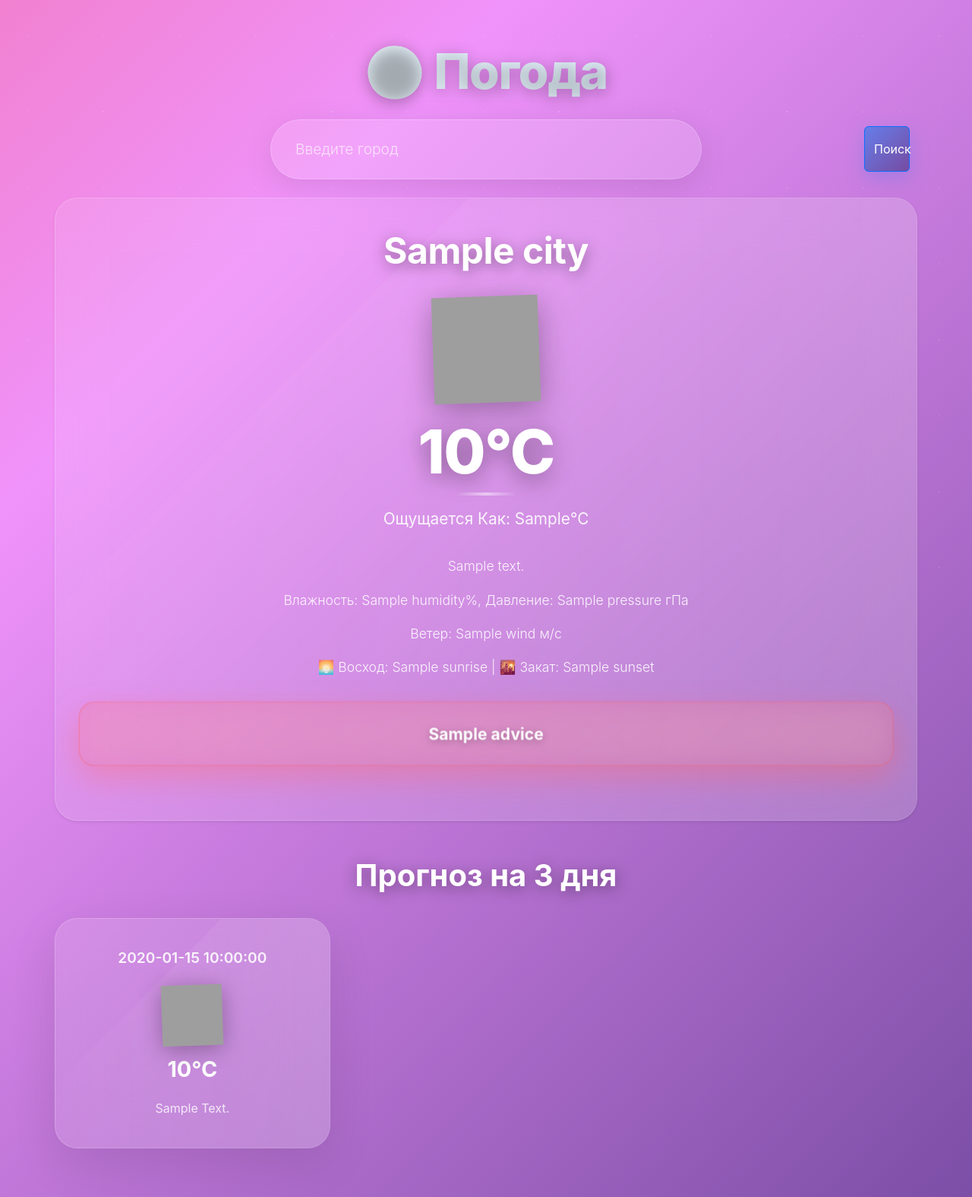
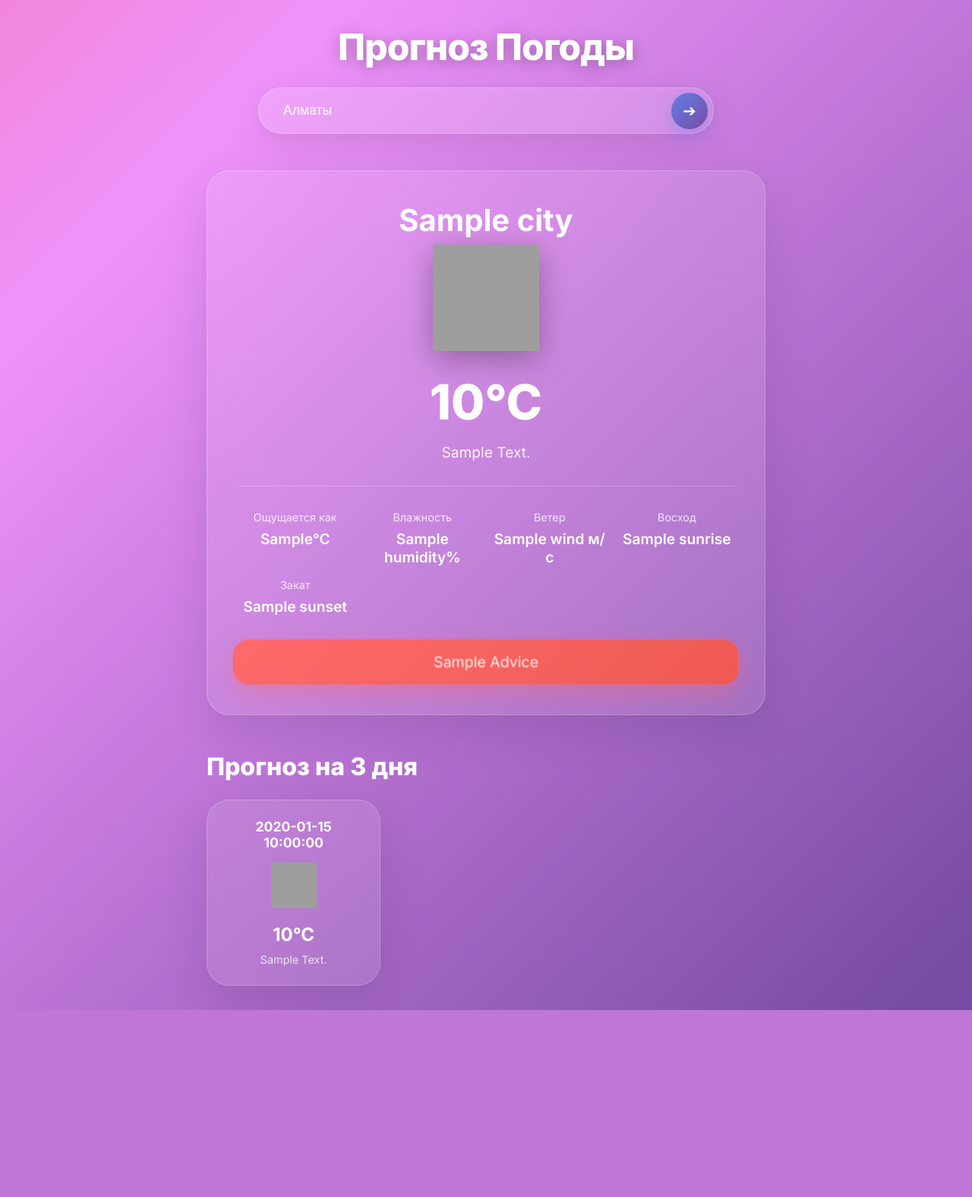
Before and after one commit to InkonIo/WeatherProject, a Flask app: template templates/index.html in a window 1280 px wide. Shown: the whole page at 76% size. After the commit the page ends 1329 px from the top, so only its background shows below. Run offline with Flask 3, Linux system fonts and the light colour scheme; the template is opened without the code that fills it: most values are stand-ins (such as "Sample title", 1, 10 or a date in 2020); grey boxes are pictures that could not be loaded.

Commit message:
готов послдений коммит + тех задание

```diff
--- a/app.py
+++ b/app.py
@@ -4,7 +4,6 @@ from datetime import datetime
 
 app = Flask(__name__)
 
-# Ваш API ключ от OpenWeatherMap
 API_KEY = "d25be7881e448482385df1a9ee215eac"
 
 
@@ -12,7 +11,7 @@ def get_weather(city):
     """Получение текущей погоды для города"""
     try:
         url = f"http://api.openweathermap.org/data/2.5/weather?q={city}&appid={API_KEY}&units=metric&lang=ru"
-        response = requests.get(url, timeout=5)
+        response = requests.get(url, timeout=5 )
         data = response.json()
 
         if data.get("cod") != 200:
@@ -39,14 +38,13 @@ def get_forecast(city):
     """Получение прогноза на 3 дня"""
     try:
         url = f"http://api.openweathermap.org/data/2.5/forecast?q={city}&appid={API_KEY}&units=metric&lang=ru"
-        response = requests.get(url, timeout=5)
+        response = requests.get(url, timeout=5 )
         data = response.json()
 
         if data.get("cod") != "200":
             return []
 
         forecast = []
-        # Берем прогноз на каждый день (каждые 24 часа = 8 записей по 3 часа)
         for i in range(0, min(24, len(data["list"])), 8):
             item = data["list"][i]
             date_obj = datetime.fromtimestamp(item["dt"])
@@ -60,7 +58,7 @@ def get_forecast(city):
                 }
             )
 
-        return forecast[:3]  # Возвращаем только 3 дня
+        return forecast[:3]
 
     except Exception as e:
         print(f"Ошибка получения прогноза: {e}")
@@ -103,20 +101,16 @@ def index():
     forecast = []
     advice = None
 
-    # Определяем город для поиска
     if request.method == "POST":
         city = request.form.get("city", "").strip()
     else:
-        city = "Алматы"  # Город по умолчанию
+        city = "Алматы"
 
     if city:
-        # Получаем данные о погоде
         weather = get_weather(city)
 
         if weather:
-            # Получаем прогноз
             forecast = get_forecast(city)
-            # Генерируем совет
             advice = get_weather_advice(weather)
 
     return render_template("index.html", weather=weather, forecast=forecast, advice=advice)
--- a/static/style.css
+++ b/static/style.css
@@ -12,6 +12,7 @@ body {
     min-height: 100vh;
     overflow-x: hidden;
     position: relative;
+    color: white;
 }
 
 @keyframes gradientShift {
@@ -20,72 +21,30 @@ body {
     100% { background-position: 0% 50%; }
 }
 
-/* Частицы в фоне */
-body::before {
-    content: '';
-    position: fixed;
-    top: 0;
-    left: 0;
-    width: 100%;
-    height: 100%;
-    background-image:
-        radial-gradient(circle at 20% 80%, rgba(255,255,255,0.1) 1px, transparent 1px),
-        radial-gradient(circle at 80% 20%, rgba(255,255,255,0.1) 1px, transparent 1px),
-        radial-gradient(circle at 40% 40%, rgba(255,255,255,0.05) 1px, transparent 1px);
-    background-size: 100px 100px, 150px 150px, 200px 200px;
-    animation: particleMove 20s linear infinite;
-    pointer-events: none;
-    z-index: 0;
-}
-
-@keyframes particleMove {
-    0% { transform: translateY(0) translateX(0); }
-    50% { transform: translateY(-50px) translateX(25px); }
-    100% { transform: translateY(-100px) translateX(0); }
-}
-
 .container {
-    max-width: 1200px;
+    max-width: 800px;
     margin: 0 auto;
     padding: 2rem;
     position: relative;
     z-index: 1;
 }
 
-/* Заголовок */
 h1 {
     text-align: center;
-    font-size: 4rem;
+    font-size: 3rem;
     font-weight: 800;
-    background: linear-gradient(45deg, #fff, #e3f2fd, #fff);
-    background-size: 200% 200%;
-    -webkit-background-clip: text;
-    -webkit-text-fill-color: transparent;
-    background-clip: text;
     text-shadow: 0 4px 20px rgba(0,0,0,0.3);
-    margin-bottom: 1rem;
+    margin-bottom: 1.5rem;
     letter-spacing: -0.02em;
-    animation: textShimmer 3s ease-in-out infinite, fadeInUp 1s ease forwards;
+    animation: fadeInUp 1s ease forwards;
     opacity: 0;
 }
 
-@keyframes textShimmer {
-    0%, 100% { background-position: 0% 50%; }
-    50% { background-position: 100% 50%; }
+@keyframes fadeInUp {
+    from { opacity: 0; transform: translateY(30px); }
+    to { opacity: 1; transform: translateY(0); }
 }
 
-@keyframes fadeInUp {
-    from {
-        opacity: 0;
-        transform: translateY(30px);
-    }
-    to {
-        opacity: 1;
-        transform: translateY(0);
-    }
-}
-
-/* Поисковая форма */
 form {
     margin-bottom: 3rem;
     opacity: 0;
@@ -100,13 +59,13 @@ form .d-flex {
 
 form input[type="text"] {
     width: 100%;
-    padding: 1.5rem 2rem;
+    padding: 1.2rem 2rem;
     border: none;
     border-radius: 60px;
     background: rgba(255,255,255,0.15);
     backdrop-filter: blur(20px);
     color: white;
-    font-size: 1.2rem;
+    font-size: 1.1rem;
     outline: none;
     transition: all 0.4s cubic-bezier(0.4, 0, 0.2, 1);
     box-shadow: 0 10px 40px rgba(0,0,0,0.1);
@@ -115,23 +74,21 @@ form input[type="text"] {
 
 form input[type="text"]::placeholder {
     color: rgba(255,255,255,0.7);
-    font-weight: 300;
 }
 
 form input[type="text"]:focus {
     background: rgba(255,255,255,0.25);
-    box-shadow: 0 20px 60px rgba(0,0,0,0.2);
-    transform: translateY(-3px) scale(1.02);
-    border: 1px solid rgba(255,255,255,0.3);
+    box-shadow: 0 15px 50px rgba(0,0,0,0.2);
+    transform: translateY(-2px);
 }
 
 form button {
     position: absolute;
-    right: 10px;
+    right: 8px;
     top: 50%;
     transform: translateY(-50%);
-    width: 60px;
-    height: 60px;
+    width: 48px;
+    height: 48px;
     border: none;
     border-radius: 50%;
     background: linear-gradient(135deg, #667eea 0%, #764ba2 100%);
@@ -146,16 +103,10 @@ form button {
 }
 
 form button:hover {
-    transform: translateY(-50%) scale(1.1) rotate(10deg);
-    box-shadow: 0 15px 40px rgba(102,126,234,0.6);
-    background: linear-gradient(135deg, #764ba2 0%, #667eea 100%);
+    transform: translateY(-50%) scale(1.1);
+    box-shadow: 0 12px 35px rgba(102,126,234,0.6);
 }
 
-form button:active {
-    transform: translateY(-50%) scale(0.95);
-}
-
-/* Карточки */
 .card {
     background: rgba(255,255,255,0.1);
     backdrop-filter: blur(30px);
@@ -163,215 +114,109 @@ form button:active {
     border-radius: 30px;
     transition: all 0.4s cubic-bezier(0.4, 0, 0.2, 1);
     box-shadow: 0 20px 60px rgba(0,0,0,0.1);
-    position: relative;
-    overflow: hidden;
     opacity: 0;
-    animation: slideInUp 0.8s ease 0.6s forwards;
-}
-
-.card::before {
-    content: '';
-    position: absolute;
-    top: -50%;
-    left: -50%;
-    width: 200%;
-    height: 200%;
-    background: linear-gradient(45deg, transparent, rgba(255,255,255,0.1), transparent);
-    transform: rotate(45deg);
-    animation: shimmer 4s linear infinite;
-}
-
-@keyframes shimmer {
-    0% { transform: translateX(-100%) translateY(-100%) rotate(45deg); }
-    100% { transform: translateX(100%) translateY(100%) rotate(45deg); }
+    animation: slideInUp 0.8s ease forwards;
+    text-align: center;
 }
 
 .card:hover {
-    transform: translateY(-10px) scale(1.02);
+    transform: translateY(-10px);
     box-shadow: 0 30px 80px rgba(0,0,0,0.2);
-    background: rgba(255,255,255,0.2);
-    border: 1px solid rgba(255,255,255,0.3);
 }
 
-.card-body {
-    position: relative;
-    z-index: 2;
-    padding: 2.5rem;
+.main-weather-card { animation-delay: 0.6s; }
+.card-body { padding: 2.5rem; }
+
+h2 {
+    font-size: 2.5rem;
+    font-weight: 700;
+    margin-bottom: 1rem;
 }
 
-/* Основная карточка погоды */
-.card-body h2 {
-    font-size: 3rem;
-    font-weight: 700;
-    color: white;
-    text-align: center;
-    margin-bottom: 1.5rem;
-    text-shadow: 0 4px 20px rgba(0,0,0,0.4);
-    letter-spacing: -0.01em;
-}
-
-/* Иконки погоды */
-.card-body img {
+.main-weather-card img {
     width: 140px;
     height: 140px;
-    margin: 1rem auto;
-    display: block;
+    margin: 0 auto;
     filter: drop-shadow(0 10px 20px rgba(0,0,0,0.3));
     animation: float 4s ease-in-out infinite;
 }
 
 @keyframes float {
-    0%, 100% { transform: translateY(0px) rotate(0deg); }
-    33% { transform: translateY(-8px) rotate(2deg); }
-    66% { transform: translateY(8px) rotate(-2deg); }
+    0%, 100% { transform: translateY(0px); }
+    50% { transform: translateY(-10px); }
 }
 
-/* Температура */
-.card-body h3 {
-    font-size: 5rem;
+h3 {
+    font-size: 4rem;
     font-weight: 800;
-    color: white;
-    text-align: center;
-    margin: 1.5rem 0;
-    text-shadow: 0 6px 30px rgba(0,0,0,0.4);
-    letter-spacing: -0.02em;
-    position: relative;
+    margin: 1rem 0;
 }
 
-.card-body h3::after {
-    content: '';
-    position: absolute;
-    bottom: -10px;
-    left: 50%;
-    transform: translateX(-50%);
-    width: 80px;
-    height: 4px;
-    background: linear-gradient(90deg, transparent, rgba(255,255,255,0.5), transparent);
-    border-radius: 2px;
+.main-weather-card > .card-body > p {
+    font-size: 1.2rem;
+    text-transform: capitalize;
+    font-weight: 400;
+    color: rgba(255,255,255,0.9);
 }
 
-/* Текст */
-.card-body p {
-    color: rgba(255,255,255,0.9);
-    text-align: center;
-    font-size: 1.1rem;
-    margin: 1rem 0;
-    font-weight: 300;
-    line-height: 1.6;
-}
-
-.card-body p:first-of-type {
-    font-size: 1.3rem;
-    margin-bottom: 2rem;
-    text-transform: capitalize;
-    font-weight: 400;
-}
-
-/* Детали погоды в сетке */
 .weather-details {
     display: grid;
-    grid-template-columns: repeat(auto-fit, minmax(200px, 1fr));
-    gap: 1.5rem;
-    margin-top: 2rem;
+    grid-template-columns: repeat(auto-fit, minmax(120px, 1fr));
+    gap: 1rem;
+    margin: 2rem 0;
     padding-top: 2rem;
     border-top: 1px solid rgba(255,255,255,0.2);
 }
 
 .weather-detail-item {
-    background: rgba(255,255,255,0.1);
-    border-radius: 20px;
-    padding: 1.5rem;
-    text-align: center;
-    transition: all 0.3s ease;
-    border: 1px solid rgba(255,255,255,0.1);
-    position: relative;
-    overflow: hidden;
+    display: flex;
+    flex-direction: column;
+    gap: 0.5rem;
 }
 
-.weather-detail-item::before {
-    content: '';
-    position: absolute;
-    top: 0;
-    left: -100%;
-    width: 100%;
-    height: 100%;
-    background: linear-gradient(90deg, transparent, rgba(255,255,255,0.1), transparent);
-    transition: left 0.5s ease;
+.weather-detail-item span {
+    font-size: 0.9rem;
+    color: rgba(255,255,255,0.8);
 }
 
-.weather-detail-item:hover::before {
-    left: 100%;
+.weather-detail-item strong {
+    font-size: 1.2rem;
+    font-weight: 600;
 }
 
-.weather-detail-item:hover {
-    transform: translateY(-5px);
-    background: rgba(255,255,255,0.2);
-    box-shadow: 0 15px 40px rgba(0,0,0,0.2);
-}
-
-/* Прогноз (3 дня) */
 h3.text-center {
-    font-size: 2.5rem;
-    color: white;
-    text-align: center;
-    margin: 3rem 0 2rem 0;
-    font-weight: 700;
-    text-shadow: 0 4px 20px rgba(0,0,0,0.4);
+    font-size: 2rem;
+    margin: 3rem 0 1.5rem 0;
     opacity: 0;
     animation: fadeInUp 1s ease 0.9s forwards;
 }
 
-.row .card {
-    background: rgba(255,255,255,0.12);
-    border: 1px solid rgba(255,255,255,0.2);
-    margin-bottom: 1rem;
-    animation-delay: calc(1.2s + var(--index) * 0.1s);
+.row {
+    display: grid;
+    grid-template-columns: repeat(3, 1fr);
+    gap: 1.5rem;
 }
 
-.row .card:nth-child(1) { --index: 0; }
-.row .card:nth-child(2) { --index: 1; }
-.row .card:nth-child(3) { --index: 2; }
-
-.row .card h5 {
-    color: rgba(255,255,255,0.9);
-    font-size: 1.2rem;
-    margin-bottom: 1rem;
-    font-weight: 600;
+.forecast-card {
+    animation-delay: calc(1s + var(--index) * 0.15s);
 }
 
-.row .card img {
-    width: 80px;
-    height: 80px;
-    filter: drop-shadow(0 5px 15px rgba(0,0,0,0.3));
-}
+.forecast-card .card-body { padding: 1.5rem; }
+.forecast-card h5 { font-size: 1.1rem; margin-bottom: 0.5rem; }
+.forecast-card img { width: 60px; height: 60px; margin: 0.5rem auto; }
+.forecast-card p { font-size: 1.5rem; font-weight: 700; margin: 0.5rem 0; }
+.forecast-card small { font-size: 0.9rem; text-transform: capitalize; color: rgba(255,255,255,0.8); }
 
-.row .card p {
-    color: white;
-    font-size: 1.8rem;
-    font-weight: 700;
-    margin: 1rem 0;
-}
-
-.row .card small {
-    color: rgba(255,255,255,0.8);
-    font-size: 1rem;
-    text-transform: capitalize;
-}
-
-/* Совет */
 .fw-bold.text-danger {
     background: linear-gradient(135deg, #ff6b6b, #ee5a52);
-    color: white !important;
-    padding: 1.5rem;
+    color: white;
+    padding: 1rem 1.5rem;
     border-radius: 20px;
-    font-size: 1.3rem;
-    text-align: center;
-    margin: 2rem 0;
-    box-shadow: 0 15px 40px rgba(255,107,107,0.4);
-    border: none;
+    font-size: 1.1rem;
+    margin-top: 2rem;
+    box-shadow: 0 10px 30px rgba(255,107,107,0.4);
     animation: pulse 2s infinite;
     font-weight: 600;
-    text-shadow: 0 2px 10px rgba(0,0,0,0.3);
 }
 
 @keyframes pulse {
@@ -380,77 +225,26 @@ h3.text-center {
     100% { transform: scale(1); }
 }
 
-/* Анимация появления */
-@keyframes slideInUp {
-    from {
-        opacity: 0;
-        transform: translateY(50px);
-    }
-    to {
-        opacity: 1;
-        transform: translateY(0);
-    }
-}
-
-/* Ошибка */
 .text-danger {
-    background: rgba(255, 87, 87, 0.2) !important;
-    border: 1px solid rgba(255, 87, 87, 0.4) !important;
-    color: white !important;
+    background: rgba(255, 87, 87, 0.2);
+    border: 1px solid rgba(255, 87, 87, 0.4);
+    color: white;
     padding: 2rem;
     border-radius: 20px;
-    text-align: center;
     backdrop-filter: blur(20px);
     font-size: 1.2rem;
     font-weight: 500;
     box-shadow: 0 10px 30px rgba(255, 87, 87, 0.3);
 }
 
-/* Адаптивность */
-@media (max-width: 768px) {
-    h1 {
-        font-size: 2.8rem;
-    }
-
-    .card-body h2 {
-        font-size: 2.2rem;
-    }
-
-    .card-body h3 {
-        font-size: 3.5rem;
-    }
-
-    .container {
-        padding: 1rem;
-    }
-
-    form input[type="text"] {
-        font-size: 1rem;
-        padding: 1.2rem 1.5rem;
-    }
-
-    form button {
-        width: 50px;
-        height: 50px;
-        right: 8px;
-    }
-
-    .weather-details {
-        grid-template-columns: 1fr 1fr;
-        gap: 1rem;
-    }
+@keyframes slideInUp {
+    from { opacity: 0; transform: translateY(50px); }
+    to { opacity: 1; transform: translateY(0); }
 }
 
-@media (max-width: 480px) {
-    h1 {
-        font-size: 2.2rem;
-    }
-
-    .card-body h3 {
-        font-size: 2.8rem;
-    }
-
-    .weather-details {
-        grid-template-columns: 1fr;
-    }
+@media (max-width: 768px) {
+    .container { padding: 1rem; }
+    h1 { font-size: 2.5rem; }
+    h3 { font-size: 3rem; }
+    .row { grid-template-columns: 1fr; gap: 1rem; }
 }
--- a/templates/index.html
+++ b/templates/index.html
@@ -2,55 +2,78 @@
 <html lang="ru">
 <head>
     <meta charset="UTF-8">
+    <meta name="viewport" content="width=device-width, initial-scale=1.0">
     <title>Погода</title>
-    <link href="https://cdn.jsdelivr.net/npm/bootstrap@5.3.0/dist/css/bootstrap.min.css" rel="stylesheet">
     <link rel="stylesheet" href="{{ url_for('static', filename='style.css') }}">
+    <link rel="preconnect" href="https://fonts.googleapis.com">
+    <link rel="preconnect" href="https://fonts.gstatic.com" crossorigin>
+    <link href="https://fonts.googleapis.com/css2?family=Inter:wght@300;400;600;700;800&display=swap" rel="stylesheet">
 </head>
-<body class="bg-light">
+<body>
 
-<div class="container mt-4">
-    <h1 class="text-center mb-4">🌍 Погода</h1>
+<div class="container">
+    <h1>Прогноз Погоды</h1>
 
     <!-- Поиск города -->
-    <form method="post" class="d-flex justify-content-center mb-4">
-        <input type="text" name="city" class="form-control w-50" placeholder="Введите город">
-        <button class="btn btn-primary ms-2">Поиск</button>
+    <form method="post">
+        <div class="d-flex">
+            <input type="text" name="city" placeholder="Введите город..." value="{{ request.form.get('city', 'Алматы' ) }}">
+            <button type="submit">➔</button>
+        </div>
     </form>
 
     {% if weather %}
-    <!-- Карточка текущей погоды -->
-    <div class="card shadow-sm mb-4">
-        <div class="card-body text-center">
+    <div class="card main-weather-card">
+        <div class="card-body">
             <h2>{{ weather.city }}</h2>
-            <img src="http://openweathermap.org/img/wn/{{ weather.icon }}@2x.png" alt="icon">
+            <img src="http://openweathermap.org/img/wn/{{ weather.icon }}@4x.png" alt="weather icon">
             <h3>{{ weather.temp }}°C</h3>
-            <p>Ощущается как: {{ weather.feels_like }}°C</p>
             <p>{{ weather.description }}</p>
-            <p>Влажность: {{ weather.humidity }}%, Давление: {{ weather.pressure }} гПа</p>
-            <p>Ветер: {{ weather.wind }} м/с</p>
-            <p>🌅 Восход: {{ weather.sunrise }} | 🌇 Закат: {{ weather.sunset }}</p>
-            {% if advice %}<p class="fw-bold text-danger">{{ advice }}</p>{% endif %}
+
+            <div class="weather-details">
+                <div class="weather-detail-item">
+                    <span>Ощущается как</span>
+                    <strong>{{ weather.feels_like }}°C</strong>
+                </div>
+                <div class="weather-detail-item">
+                    <span>Влажность</span>
+                    <strong>{{ weather.humidity }}%</strong>
+                </div>
+                <div class="weather-detail-item">
+                    <span>Ветер</span>
+                    <strong>{{ weather.wind }} м/с</strong>
+                </div>
+                <div class="weather-detail-item">
+                    <span>Восход</span>
+                    <strong>{{ weather.sunrise }}</strong>
+                </div>
+                 <div class="weather-detail-item">
+                    <span>Закат</span>
+                    <strong>{{ weather.sunset }}</strong>
+                </div>
+            </div>
+
+            {% if advice %}
+            <p class="fw-bold text-danger">{{ advice }}</p>
+            {% endif %}
         </div>
     </div>
 
-    <!-- Прогноз -->
     <h3 class="text-center">Прогноз на 3 дня</h3>
     <div class="row">
         {% for f in forecast %}
-        <div class="col-md-4 mb-3">
-            <div class="card text-center">
-                <div class="card-body">
-                    <h5>{{ f.date }}</h5>
-                    <img src="http://openweathermap.org/img/wn/{{ f.icon }}.png" alt="icon">
-                    <p>{{ f.temp }}°C</p>
-                    <small>{{ f.description }}</small>
-                </div>
+        <div class="card forecast-card" style="--index: {{ loop.index0 }};">
+            <div class="card-body">
+                <h5>{{ f.date }}</h5>
+                <img src="http://openweathermap.org/img/wn/{{ f.icon }}@2x.png" alt="forecast icon">
+                <p>{{ f.temp }}°C</p>
+                <small>{{ f.description }}</small>
             </div>
         </div>
         {% endfor %}
     </div>
     {% else %}
-        <p class="text-center text-danger">Город не найден</p>
+        <p class="text-danger">Город не найден. Попробуйте еще раз.</p>
     {% endif %}
 </div>
 
```
Also changed, not shown: 1 other file.
